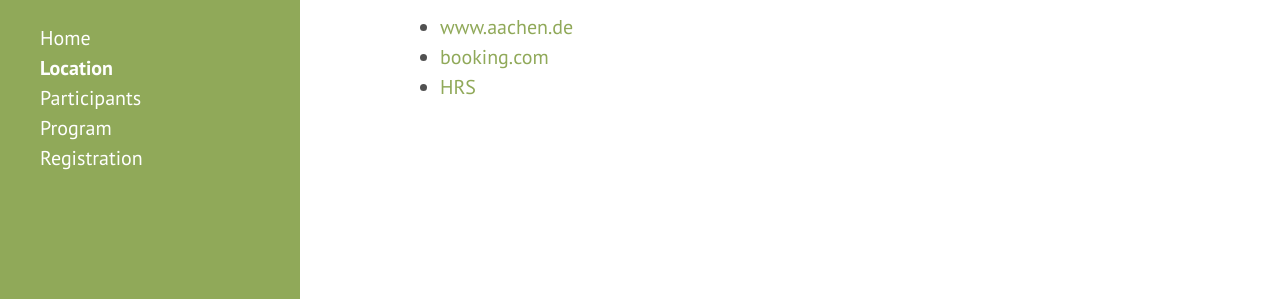
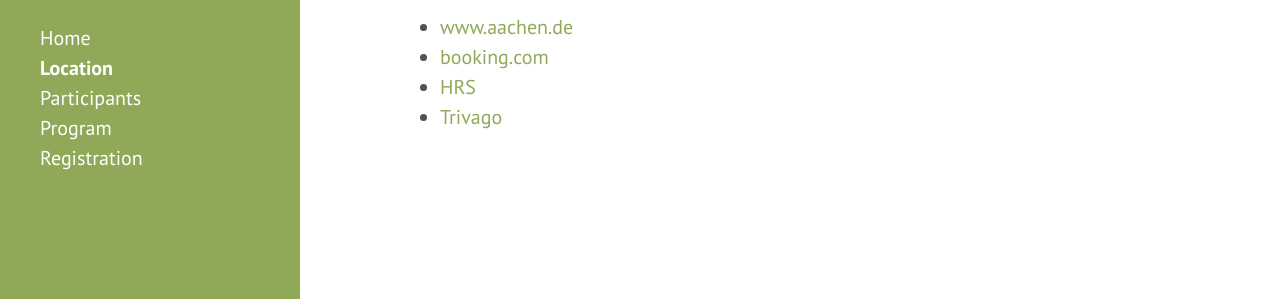
Before and after one commit to olexandr-konovalov/gapdays2014, a Jekyll site: the page built from location.md, in a window 1280 px wide. Shown: the part 328-627 px from the top of the page. Built offline with Jekyll 4.4.1, drawn with Linux system fonts in a browser that asks for light colours; Markdown is read by kramdown in place of the engine named in the settings.

Commit message:
Also add Trivago to hotel search sites

```diff
--- a/location.md
+++ b/location.md
@@ -16,3 +16,4 @@
  * [www.aachen.de](http://www.aachen.de/EN/ts/130_onlinebooking/index.html)
  * [booking.com](http://www.booking.com)
  * [HRS](http://www.hrs.de)
+ * [Trivago](http://www.trivago.de)
```
